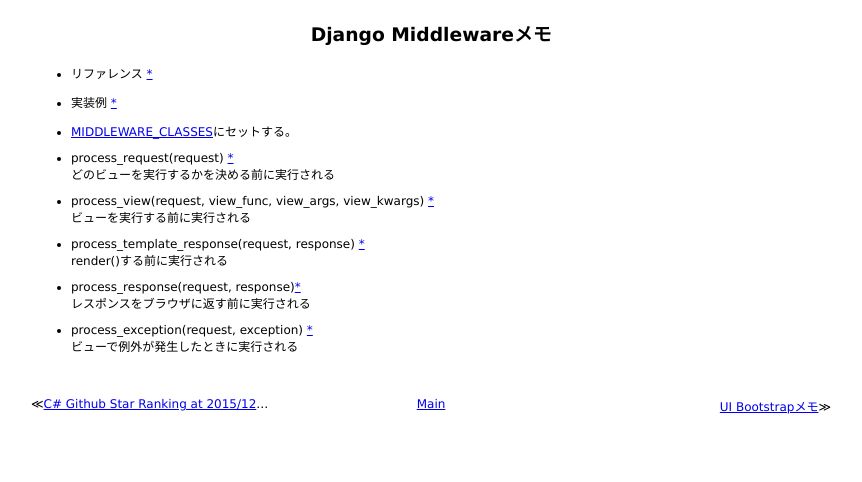
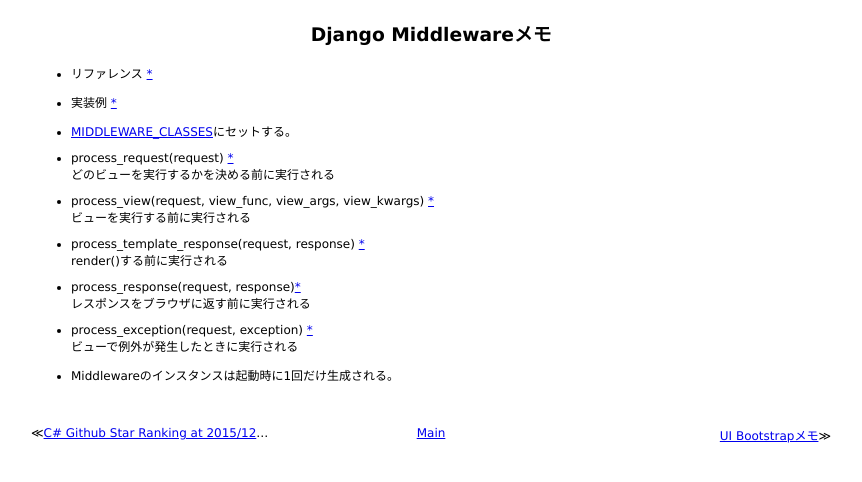
Before and after one commit to 38elements/38elements.github.com, a Jekyll site: the page built from _posts/2015-11-28-django-middleware.md, in a window 1280 px wide. Shown: the top 482 px of the page, without its empty margins (209-1071 px from the left). Built offline with Jekyll 4.4.1, drawn with Linux system fonts in a browser that asks for light colours; Markdown is read by kramdown in place of the engine named in the settings.

Commit message:
Update 2015-11-28-django-middleware.md

```diff
--- a/_posts/2015-11-28-django-middleware.md
+++ b/_posts/2015-11-28-django-middleware.md
@@ -22,3 +22,5 @@ render()する前に実行される
 
 * process_exception(request, exception) [*](https://docs.djangoproject.com/en/1.8/topics/http/middleware/#process-exception)
 ビューで例外が発生したときに実行される
+
+* Middlewareのインスタンスは起動時に1回だけ生成される。
```
